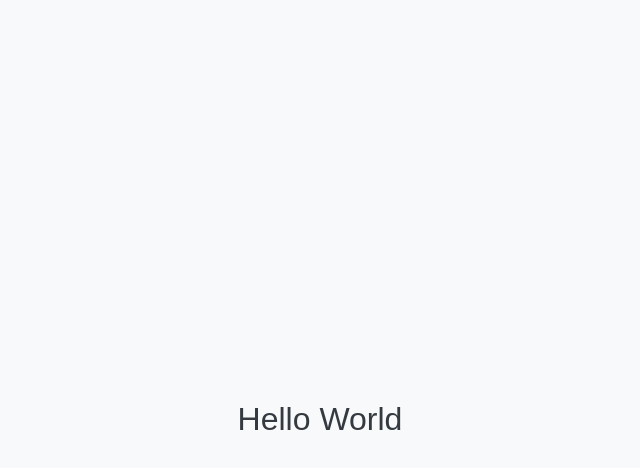
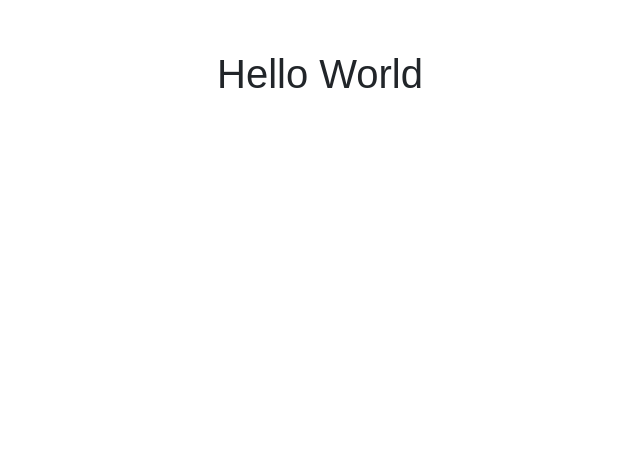
Before and after one commit to Darunesh1/tds-quick-test-001, a plain HTML site: page index.html in a window 1280 px wide. Shown: the whole page, without its empty margins (320-960 px from the left). Drawn offline with nearby package versions, Linux system fonts and the light colour scheme.

Commit message:
Add application code

```diff
--- a/index.html
+++ b/index.html
@@ -4,32 +4,19 @@
     <meta charset="UTF-8">
     <meta name="viewport" content="width=device-width, initial-scale=1.0">
     <title>Hello World</title>
-    <!-- Bootstrap CSS -->
     <link href="https://cdn.jsdelivr.net/npm/bootstrap@5.3.0/dist/css/bootstrap.min.css" rel="stylesheet">
-    <!-- Optional: Include custom styles if needed -->
     <style>
         body {
             font-family: Arial, sans-serif;
-            background-color: #f8f9fa;
-            margin: 0;
-            padding: 0;
-        }
-        .container {
             text-align: center;
-            padding-top: 50vh;
-        }
-        h1 {
-            color: #343a40;
-            font-size: 2em;
+            margin-top: 50px;
         }
     </style>
 </head>
 <body>
-    <div class="container">
-        <h1>Hello World</h1>
-    </div>
-
-    <!-- Bootstrap JS -->
-    <script src="https://cdn.jsdelivr.net/npm/bootstrap@5.3.0/dist/js/bootstrap.bundle.min.js"></script>
+    <h1>Hello World</h1>
+    <script>
+        // Add any JavaScript here if needed
+    </script>
 </body>
 </html>
```
